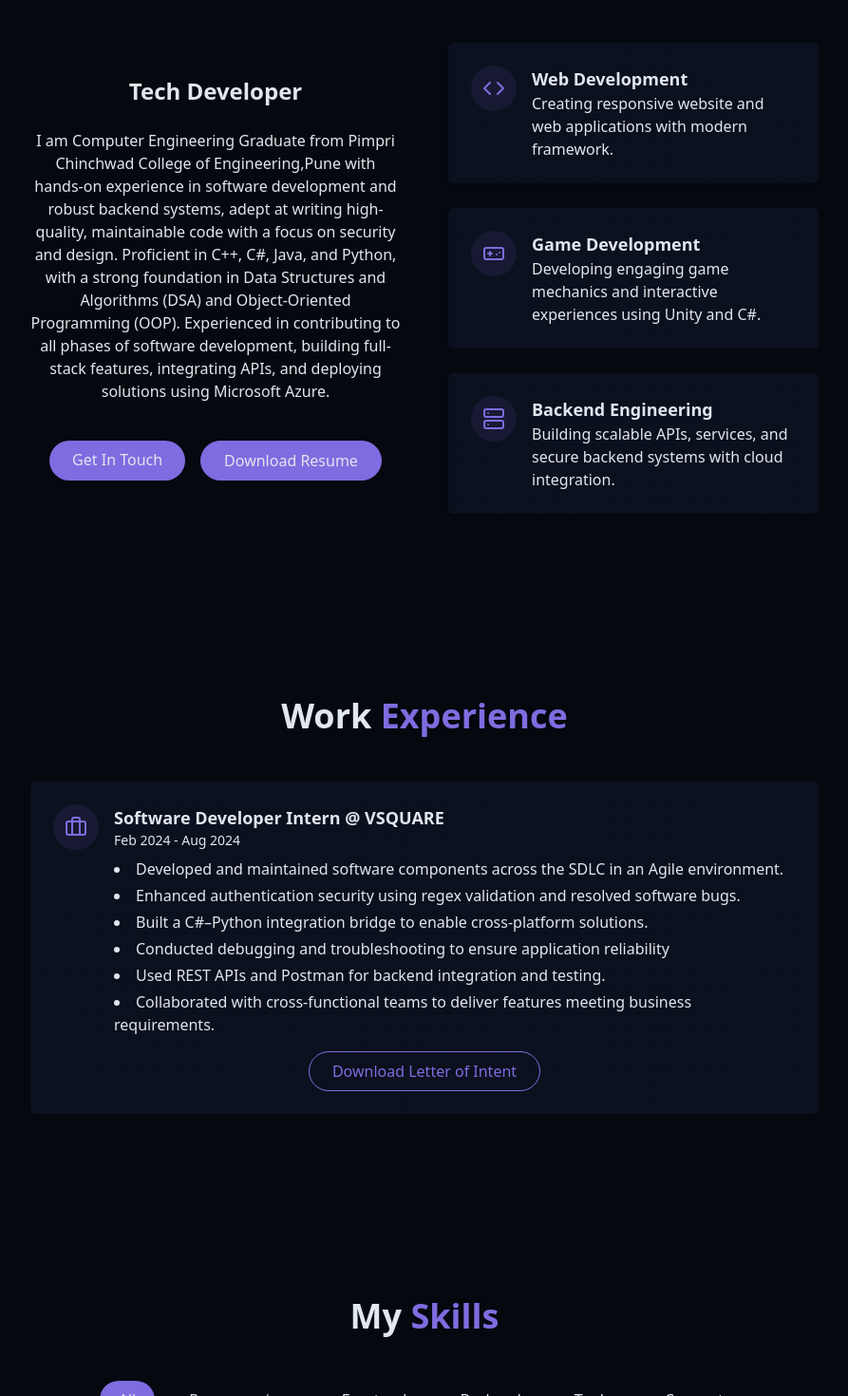
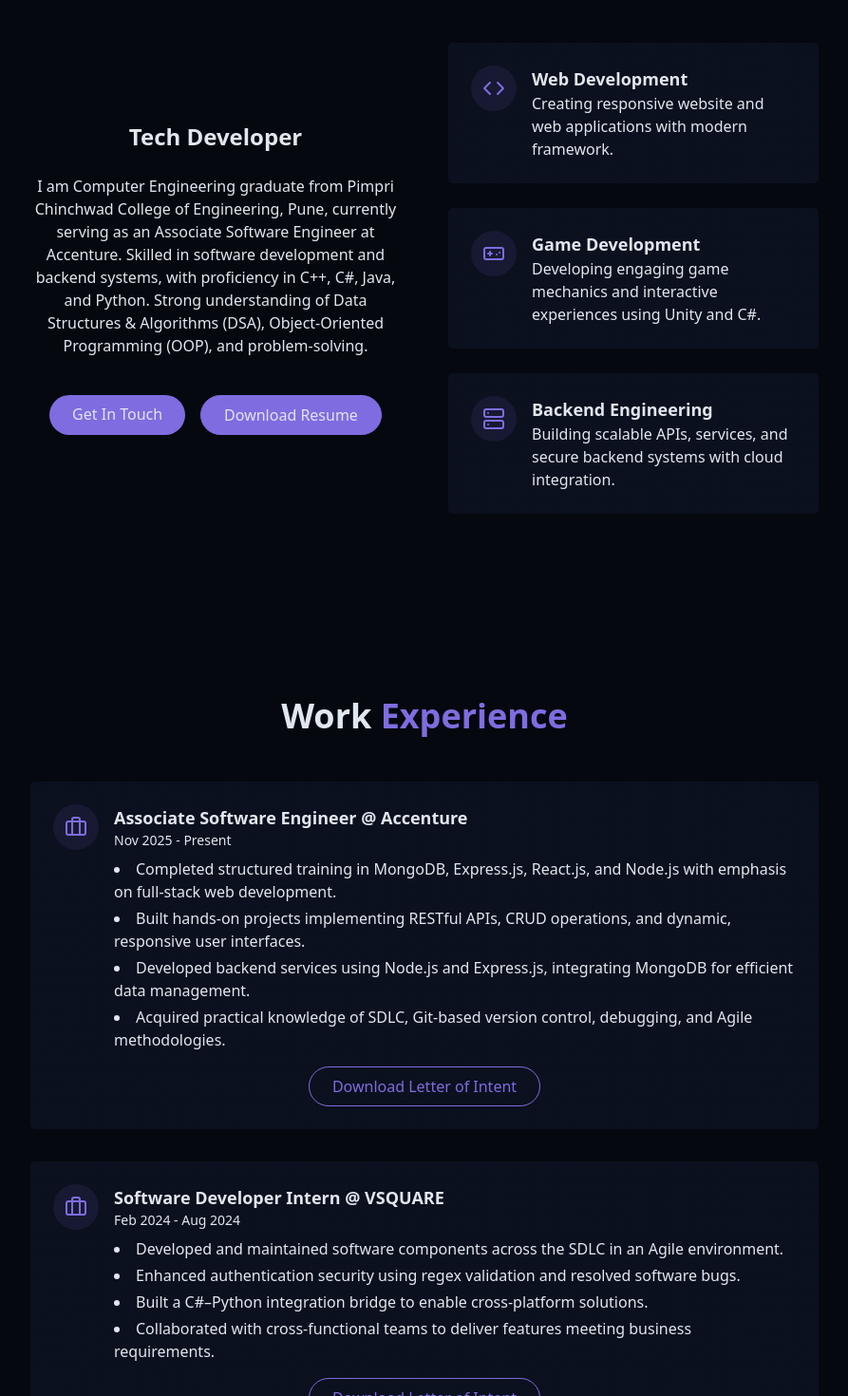
Before and after one commit to Soham210104/Portfolio, a React (Vite) app: page / in a window 1280 px wide. Shown: the part 940-2410 px from the top of the page at 95% size, without its empty margins (193-1086 px from the left). Built offline with nearby package versions, Linux system fonts and the light colour scheme.

Commit message:
Updated Portfolio

```diff
--- a/src/Components/AboutSection.jsx
+++ b/src/Components/AboutSection.jsx
@@ -13,12 +13,10 @@ export const AboutSection = () => {
           <div className="space-y-6">
             <h3 className="text-2xl font-semibold">Tech Developer</h3>
 
-            <p className="text-muted-foreground"> I am Computer Engineering Graduate from Pimpri Chinchwad College of Engineering,Pune
-               with hands-on experience in software development and robust backend systems,
-              adept at writing high-quality, maintainable code with a focus on security and design. Proficient in C++, C#,
-              Java, and Python, with a strong foundation in Data Structures and Algorithms (DSA) and Object-Oriented
-              Programming (OOP). Experienced in contributing to all phases of software development, building full-stack
-              features, integrating APIs, and deploying solutions using Microsoft Azure.
+            <p className="text-muted-foreground"> I am Computer Engineering graduate from Pimpri Chinchwad College of Engineering,
+            Pune, currently serving as an Associate Software Engineer at Accenture.
+            Skilled in software development and backend systems, with proficiency in C++, C#, Java, and Python.
+            Strong understanding of Data Structures & Algorithms (DSA), Object-Oriented Programming (OOP), and problem-solving.
             </p>
 
             <div className="flex flex-col sm:flex-row gap-4 pt-4 justify-center">
@@ -28,7 +26,7 @@ export const AboutSection = () => {
               </a>
 
               <a
-                href="/documents/SohamOvhal_Resume_Updated.pdf"
+                href="/documents/SohamOvhal_SoftwareDev.pdf"
                 download
                 className="px-6 py-2 rounded-full border border-primary  cosmic-button hover:bg-primary/10 transition-colors duration-300"
               >
--- a/src/Components/WorkExperienceSection.jsx
+++ b/src/Components/WorkExperienceSection.jsx
@@ -2,6 +2,19 @@
 import { Briefcase } from "lucide-react";
 
 const workExperiences = [
+  {
+    role: "Associate Software Engineer",
+    company: "Accenture",
+    duration: "Nov 2025 - Present",
+    description: (
+      <ul className="list-disc list-inside space-y-1 text-muted-foreground">
+        <li>Completed structured training in MongoDB, Express.js, React.js, and Node.js with emphasis on full-stack web development.</li>
+        <li>Built hands-on projects implementing RESTful APIs, CRUD operations, and dynamic, responsive user interfaces.</li>
+        <li>Developed backend services using Node.js and Express.js, integrating MongoDB for efficient data management.</li>
+        <li>Acquired practical knowledge of SDLC, Git-based version control, debugging, and Agile methodologies.</li>
+      </ul>
+    )
+  },
   {
     role: "Software Developer Intern",
     company: "VSQUARE",
@@ -11,13 +24,12 @@ const workExperiences = [
         <li>Developed and maintained software components across the SDLC in an Agile environment.</li>
         <li>Enhanced authentication security using regex validation and resolved software bugs.</li>
         <li>Built a C#–Python integration bridge to enable cross-platform solutions.</li>
-        <li>Conducted debugging and troubleshooting to ensure application reliability</li>
-        <li>Used REST APIs and Postman for backend integration and testing.</li>
         <li>Collaborated with cross-functional teams to deliver features meeting business requirements.</li>
       </ul>
     )
   },
 ];
+
 
 
 export const WorkExperienceSection = () => {
```
Also changed, not shown: 1 other file (tests, documents, lock files or other folders).
